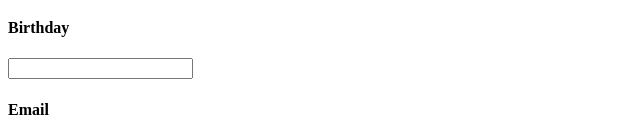
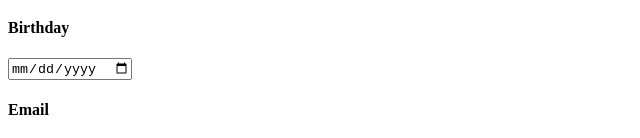
Before and after one commit to MariamLapachi/davaleba-33-formebi, a plain HTML site: page index.html in a window 1280 px wide. Shown: the part 286-424 px from the top of the page, without its empty margins (0-640 px from the left). Drawn offline with Linux system fonts and the light colour scheme.

Commit message:
Update index.html

```diff
--- a/index.html
+++ b/index.html
@@ -15,7 +15,7 @@
     <h4>ID</h4>
     <input type="text">
     <h4>Birthday</h4>
-    <input type="birthday">
+    <input type="date">
     <h4>Email</h4>
     <input type="email">
     <h4>Password</h4>
```
